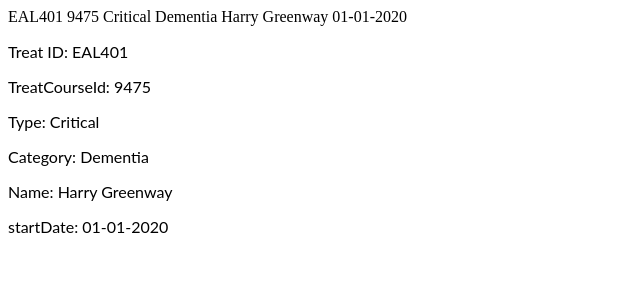
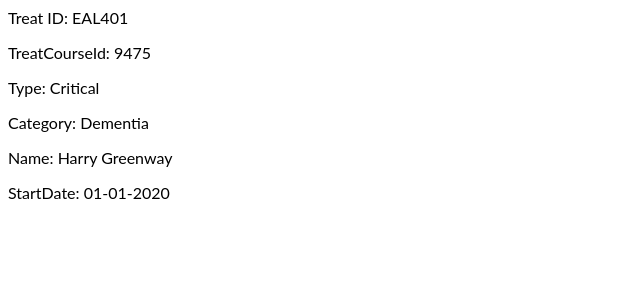
Before and after one commit to Amehra2/Task-1-assingment, a React (Create React App) app: page / in a window 1280 px wide. Shown: the top 300 px of the page, without its empty margins (0-640 px from the left). Built offline with nearby package versions, Linux system fonts and the light colour scheme.

Commit message:
1 file modified

```diff
--- a/src/App.js
+++ b/src/App.js
@@ -18,18 +18,12 @@ const startDate1 = "01-01-2020";
    return(
 
 <div>
-  <MedicalTreatment treatId={treatId1} treatCourseId={treatCourseId1} type={type1}  category={category1} name={name1} startDate={startDate1}/>
-
   <p>Treat ID: {treatId1}</p>
   <p>TreatCourseId: {treatCourseId1}</p>
   <p>Type: {type1}</p>
   <p>Category: {category1} </p>
   <p>Name: {name1}</p>
-  <p> startDate: {startDate1}</p>
-
-
-
-
+  <p> StartDate: {startDate1}</p>
 
   </div>
    )
```
